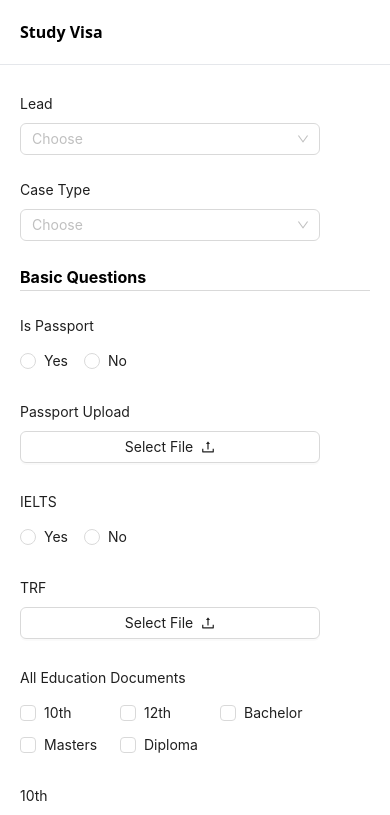
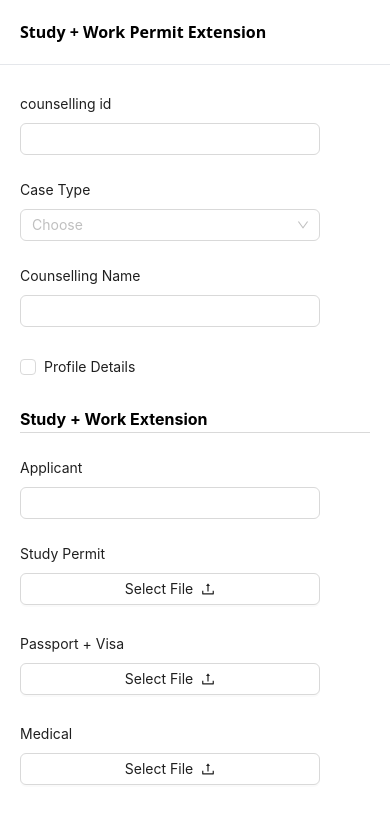
Before and after one commit to Soundharya2024/visa-management-TIC, a React (Vite) app: page / in a window 390 px wide. Shown: the top 815 px of the page. Built offline with nearby package versions, Linux system fonts and the light colour scheme.

Commit message:
Component change to StudyWorkPermitExtension - mobile responsiveness check

```diff
--- a/src/App.jsx
+++ b/src/App.jsx
@@ -12,7 +12,7 @@ import WorkVisa from "./components/WorkVisa";
 const App = () => {
   return (
     <>
-      <StudyVisa />
+      <StudyWorkPermitExtension />
     </>
   );
 };
```
